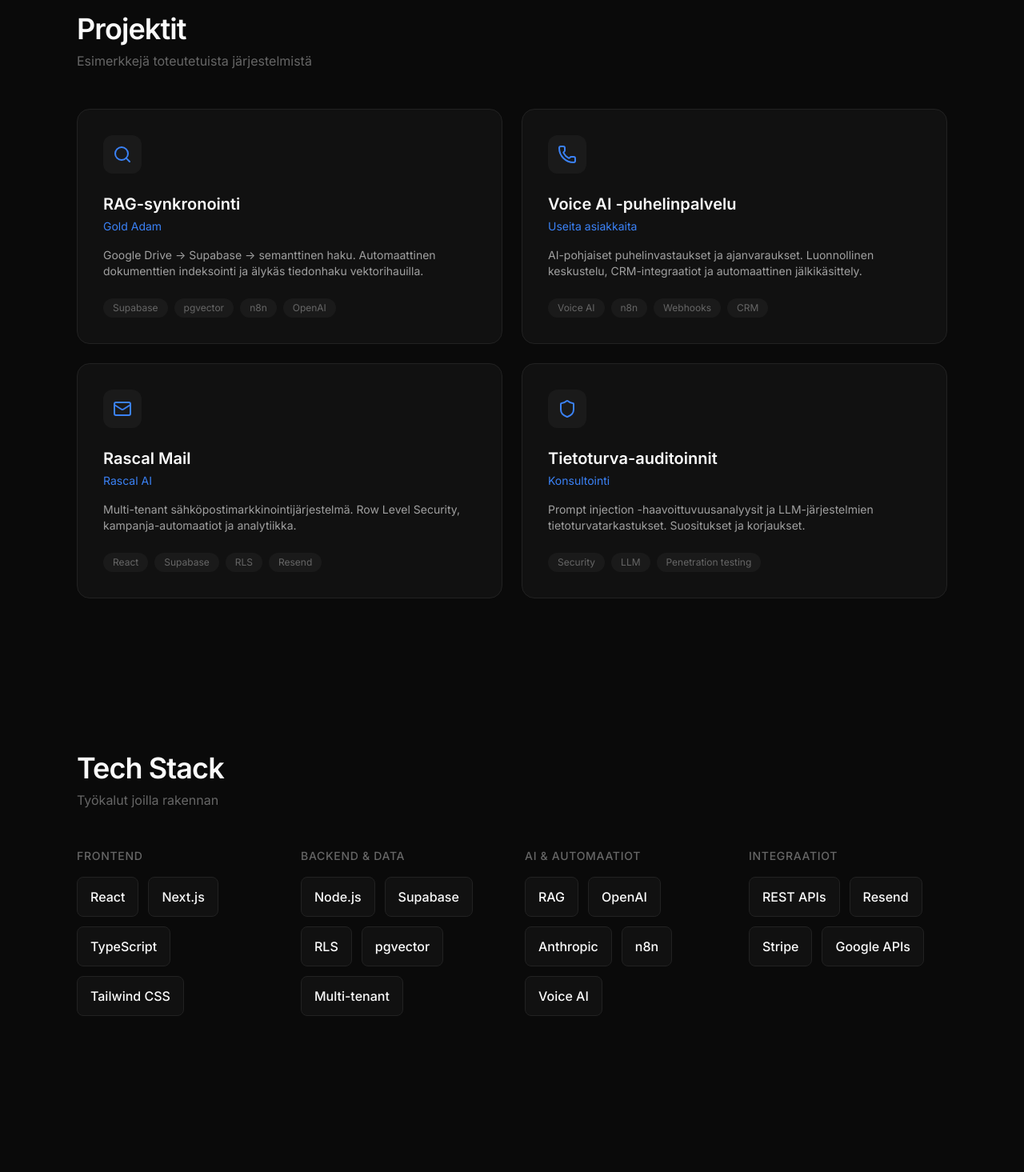
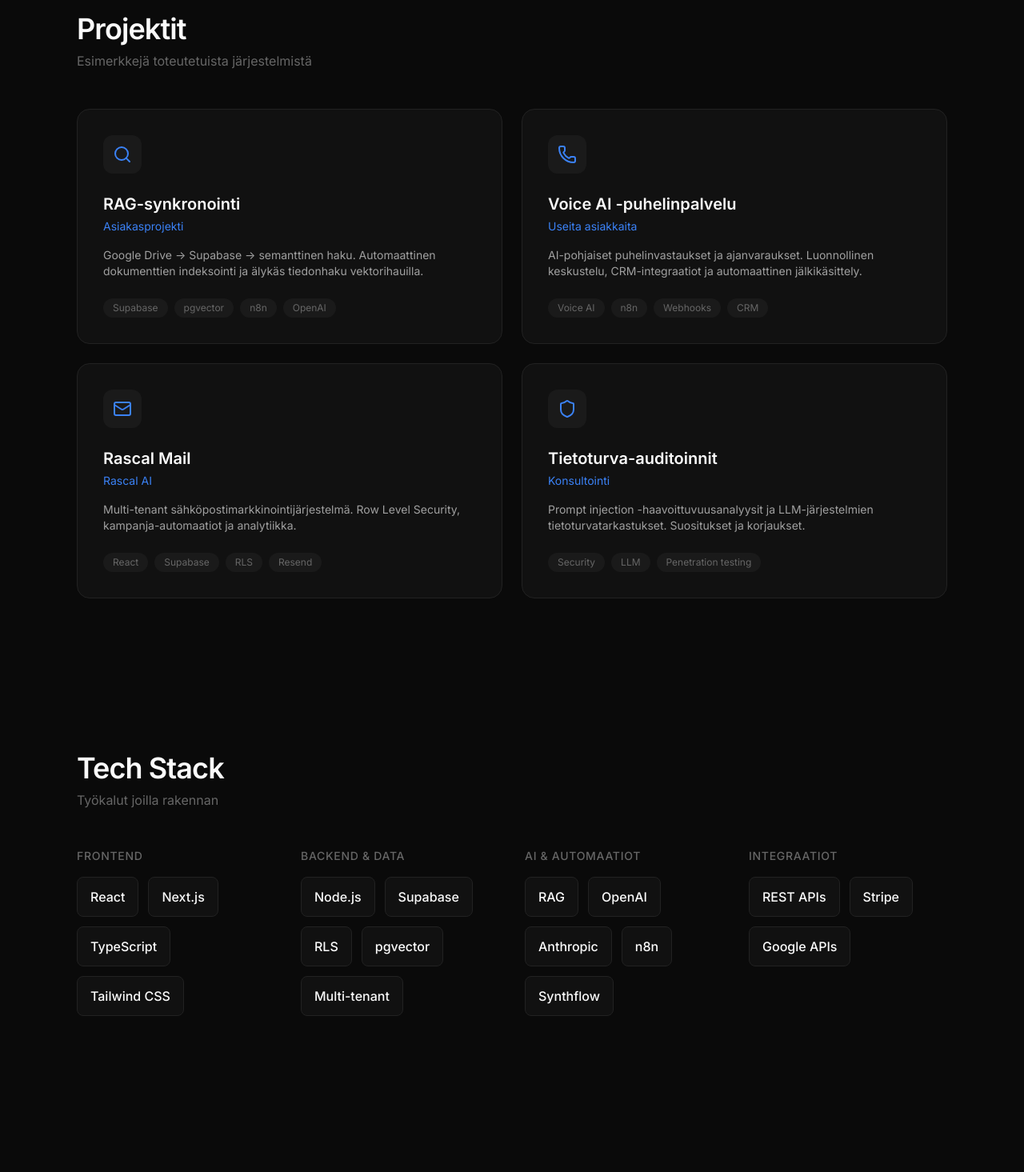
Before and after one commit to slemppa/Personal-portfolio, a React (Vite) app: page / in a window 1280 px wide. Shown: the part 880-2345 px from the top of the page at 80% size. Built offline with nearby package versions, Linux system fonts and the light colour scheme.

Commit message:
refactor: Update cases and tech stack
- Replace Gold Adam with generic "Asiakasprojekti"
- Replace Vapi/Bland with Synthflow for Voice AI
- Remove Resend (not yet implemented)

https://claude.ai/code/session_01FjfF7RU9xxnHJyHqN51n6f

```diff
--- a/src/components/Cases.tsx
+++ b/src/components/Cases.tsx
@@ -4,7 +4,7 @@ const cases = [
   {
     icon: Search,
     title: 'RAG-synkronointi',
-    client: 'Gold Adam',
+    client: 'Asiakasprojekti',
     description: 'Google Drive → Supabase → semanttinen haku. Automaattinen dokumenttien indeksointi ja älykäs tiedonhaku vektorihauilla.',
     tech: ['Supabase', 'pgvector', 'n8n', 'OpenAI']
   },
--- a/src/components/TechStack.tsx
+++ b/src/components/TechStack.tsx
@@ -25,14 +25,13 @@ const techCategories = [
       { name: 'OpenAI', tooltip: 'LLM API' },
       { name: 'Anthropic', tooltip: 'LLM API' },
       { name: 'n8n', tooltip: 'Workflow-orkestrointi' },
-      { name: 'Voice AI', tooltip: 'Vapi / Bland' }
+      { name: 'Synthflow', tooltip: 'Voice AI' }
     ]
   },
   {
     title: 'Integraatiot',
     items: [
       { name: 'REST APIs', tooltip: 'API-kehitys' },
-      { name: 'Resend', tooltip: 'Sähköpostit' },
       { name: 'Stripe', tooltip: 'Maksut' },
       { name: 'Google APIs', tooltip: 'Drive, Calendar' }
     ]
```
